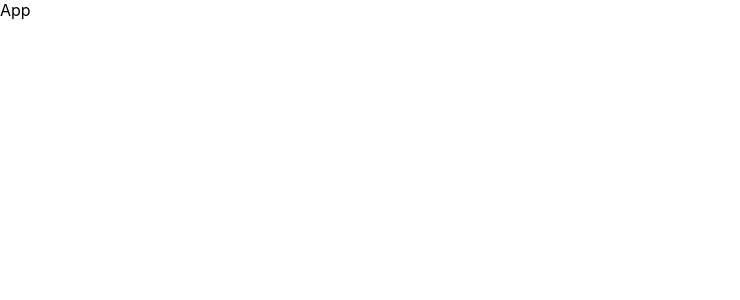
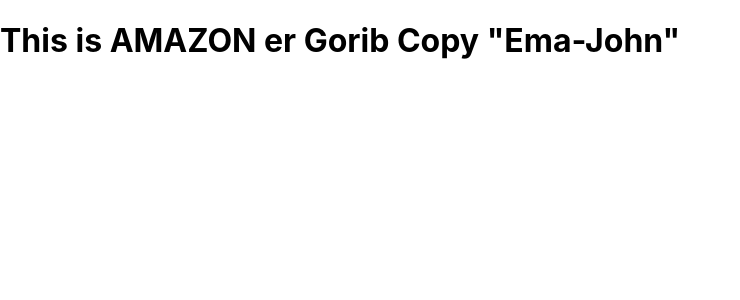
Before and after one commit to rifatsaown/ema-jhon-practice, a React (Create React App) app: page / in a window 1280 px wide. Shown: the top 300 px of the page, without its empty margins (0-740 px from the left). Built offline with nearby package versions, Linux system fonts and the light colour scheme.

Commit message:
All component add done

```diff
--- a/src/App.jsx
+++ b/src/App.jsx
@@ -1,7 +1,9 @@
-import React from 'react'
+import React from "react";
 
 export default function App() {
   return (
-    <div>App</div>
-  )
+    <div>
+      <h1>This is AMAZON er Gorib Copy "Ema-John"</h1>
+    </div>
+  );
 }
```
Also changed, not shown: src/Components/Header/Header.jsx (+8 -0 lines), src/Components/Product/Product.jsx (+8 -0 lines), src/Components/Shop/Shop.jsx (+8 -0 lines).
